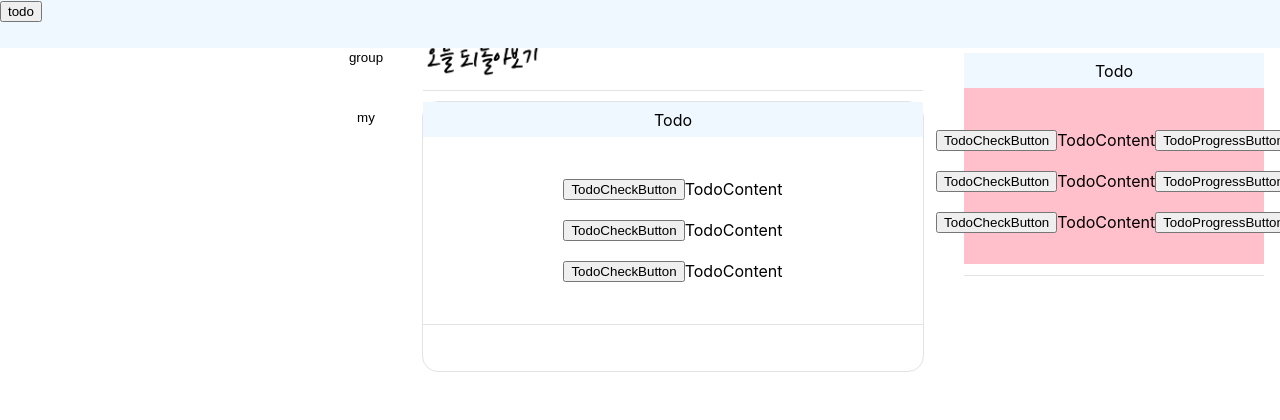
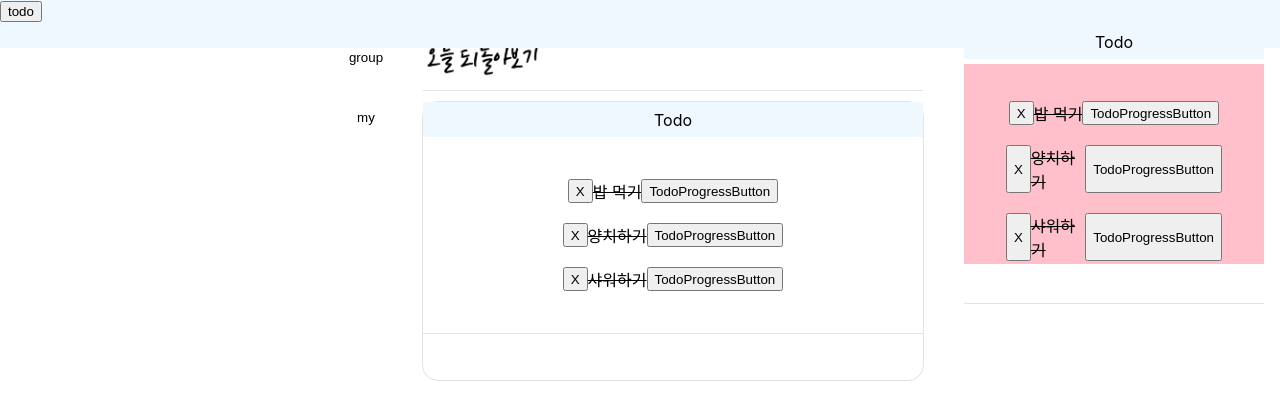
Before and after one commit to euniiiing/metudy, a React (Create React App) app in the folder client/: page /feeds in a window 1280 px wide. Shown: the top 420 px of the page. Built offline with nearby package versions, Linux system fonts and the light colour scheme; data requests are answered from the project's data file.

Commit message:
todolist 합성에서 todocard 합성으로 변경

```diff
--- a/client/src/components/feeds/PostEditor.tsx
+++ b/client/src/components/feeds/PostEditor.tsx
@@ -17,8 +17,8 @@ const PostEditor = () => {
     const [inputValue, setInputValue] = useState("");
 
     const focusNextLine = (e: any) => {
-        if (e.code !== "Enter") return;
-        else e.preventDefault(); // 자식 div 생성
+        if (e.code === "Enter") {
+            e.preventDefault(); // 자식 div 생성
 
             const selection = window.getSelection();
             const nodeName = selection?.anchorNode?.nodeName;
@@ -40,11 +40,33 @@ const PostEditor = () => {
                 newNodes.splice(parseInt(caretRef.current.dataset.index) + 1, 0, newText);
                 return newNodes;
             });
+        } else if (e.code === "Backspace") {
+            const selection = window.getSelection();
+            const nodeName = selection?.anchorNode?.nodeName;
+
+            if (nodeName === "#text") {
+                caretRef.current = selection?.anchorNode?.parentNode;
+            } else if (nodeName === "DIV") {
+                caretRef.current = selection?.anchorNode;
+            }
+
+            console.dir(caretRef.current);
+
+            setBlogData((prev) => {
+                const newNodes = [...prev];
+                newNodes.splice(parseInt(caretRef.current.dataset.index) + 1, 1);
+                return newNodes;
+            });
+        } else {
+            console.log(e.code);
+            return;
+        }
     };
 
     useEffect(() => {
         if (!caretRef.current) return;
-        caretRef.current = caretRef.current.nextSibling;
+        // caretRef.current = caretRef.current.nextSibling;
+        caretRef.current = caretRef.current.previousSibling;
         caretRef.current.focus();
     }, [BlogData]);
 
@@ -61,10 +83,7 @@ const PostEditor = () => {
 
     return (
         <PostEditorLayout>
-            <Todo>
-                <TodoList.CheckButton />
-                <TodoList.Content />
-            </Todo>
+            <Todo />
 
             <BlockEditor
                 todoListData={BlogData}
--- a/client/src/components/header/Header.tsx
+++ b/client/src/components/header/Header.tsx
@@ -3,6 +3,9 @@ import styled from "styled-components";
 import Modal from "@/components/common/Modal";
 import Todo from "@/components/todo/Todo";
 import { TodoList } from "../todo/TodoList";
+import { useRecoilValue } from "recoil";
+import { getMyTodoList } from "@/api/todo/get-my-todoList";
+import ITodo from "@/api/todo/Todo";
 
 const Header = () => {
     const [modalOn, setModalOn] = useState<boolean>(true);
@@ -19,11 +22,7 @@ const Header = () => {
                     top="4em"
                     right="1em"
                 >
-                    <Todo>
-                        <TodoList.CheckButton />
-                        <TodoList.Content />
-                        <TodoList.ProgressButton />
-                    </Todo>
+                    <Todo />
                 </Modal>
             )}
         </HeaderLayout>
--- /dev/null
+++ b/client/src/components/todo/TodoCard.tsx
@@ -0,0 +1,47 @@
+import React, { MouseEventHandler, ReactNode } from "react";
+
+import TodoCheckButton from "@/components/todo/TodoCheckButton";
+import TodoContent from "@/components/todo/TodoContent";
+import TodoProgressButton from "@/components/todo/TodoProgressButton";
+import styled from "styled-components";
+import ITodo from "@/api/todo/Todo";
+
+interface Props {
+    children?: ReactNode;
+    makeDiarySticker?: MouseEventHandler<HTMLDivElement>;
+}
+
+const TodoCardMain = ({ children }: Props) => {
+    const getComponent = (children: ReactNode, componentName: string): ReactNode => {
+        return React.Children.toArray(children).find(
+            (child: any) => child.type.name === componentName
+        );
+    };
+
+    const TodoCheckButton = getComponent(children, "TodoCheckButton");
+    const TodoProgressButton = getComponent(children, "TodoProgressButton");
+    const TodoContent = getComponent(children, "TodoContent");
+
+    return (
+        <TodoCardLayout>
+            {TodoCheckButton && <>{TodoCheckButton}</>}
+            {TodoContent && <>{TodoContent}</>}
+            {TodoProgressButton && <>{TodoProgressButton}</>}
+        </TodoCardLayout>
+    );
+};
+
+const TodoCardLayout = styled.div`
+    margin: 10px;
+    display: flex;
+
+    &:hover {
+        cursor: pointer;
+    }
+`;
+
+export const TodoCard = Object.assign(TodoCardMain, {
+    CheckButton: TodoCheckButton,
+    Content: TodoContent,
+    ProgressButton: TodoProgressButton,
+});
--- a/client/src/components/todo/TodoCheckButton.tsx
+++ b/client/src/components/todo/TodoCheckButton.tsx
@@ -1,7 +1,23 @@
-import React from "react";
+import ITodo from "@/api/todo/Todo";
+import React, { useState } from "react";
+import styled from "styled-components";
 
-const TodoCheckButton = () => {
-    return <button>TodoCheckButton</button>;
+interface Props {
+    todo: ITodo;
+}
+
+const TodoCheckButton = ({ todo }: Props) => {
+    const [isDone, setIsDone] = useState<boolean>(false);
+
+    const toggleDoneTodo = () => {
+        setIsDone(!isDone);
+    };
+
+    return (
+        <TodoCheckButtonLayout onClick={toggleDoneTodo}>{isDone ? "O" : "X"}</TodoCheckButtonLayout>
+    );
 };
 
+const TodoCheckButtonLayout = styled.button``;
+
 export default TodoCheckButton;
--- a/client/src/components/todo/TodoContent.tsx
+++ b/client/src/components/todo/TodoContent.tsx
@@ -1,7 +1,23 @@
+import ITodo from "@/api/todo/Todo";
 import React from "react";
+import styled from "styled-components";
 
-const TodoContent = () => {
-    return <div>TodoContent</div>;
+interface Props {
+    todo: ITodo;
+}
+
+const TodoContent = ({ todo }: Props) => {
+    return (
+        <TodoContentLayout>
+            <span className="done">{todo.content}</span>
+        </TodoContentLayout>
+    );
 };
 
+const TodoContentLayout = styled.div`
+    .done {
+        text-decoration: line-through;
+    }
+`;
+
 export default TodoContent;
--- a/client/src/components/todo/TodoList.tsx
+++ b/client/src/components/todo/TodoList.tsx
@@ -7,6 +7,7 @@ import { getMyTodoList } from "@/api/todo/get-my-todoList";
 import TodoCheckButton from "@/components/todo/TodoCheckButton";
 import TodoContent from "@/components/todo/TodoContent";
 import TodoProgressButton from "@/components/todo/TodoProgressButton";
+import { TodoCard } from "./TodoCard";
 
 interface IProps {
     children?: ReactNode;
@@ -16,24 +17,14 @@ interface IProps {
 const TodoListMain = ({ children, makeDiarySticker }: IProps) => {
     const todoList: ITodo[] = useRecoilValue(getMyTodoList);
 
-    const getComponent = (children: ReactNode, componentName: string): ReactNode => {
-        return React.Children.toArray(children).find(
-            (child: any) => child.type.name === componentName
-        );
-    };
-
-    const TodoCheckButton = getComponent(children, "TodoCheckButton");
-    const TodoProgressButton = getComponent(children, "TodoProgressButton");
-    const TodoContent = getComponent(children, "TodoContent");
-
     return (
         <TodoListLayout>
             {todoList.map((todo: ITodo) => {
                 return (
                     <TodoCard>
-                        {TodoCheckButton && <>{TodoCheckButton}</>}
-                        {TodoContent && <>{TodoContent}</>}
-                        {TodoProgressButton && <>{TodoProgressButton}</>}
+                        <TodoCard.CheckButton todo={todo} />
+                        <TodoCard.Content todo={todo} />
+                        <TodoCard.ProgressButton todo={todo} />
                     </TodoCard>
                 );
             })}
@@ -52,15 +43,6 @@ const TodoListLayout = styled.div`
     padding: 2em;
 `;
 
-const TodoCard = styled.div`
-    margin: 10px;
-    display: flex;
-
-    &:hover {
-        cursor: pointer;
-    }
-`;
-
 export const TodoList = Object.assign(TodoListMain, {
     CheckButton: TodoCheckButton,
     Content: TodoContent,
```
Also changed, not shown: client/src/components/todo/TodoProgressButton.tsx (+6 -1 lines). Lines whose indentation alone changed are shown as unchanged.
